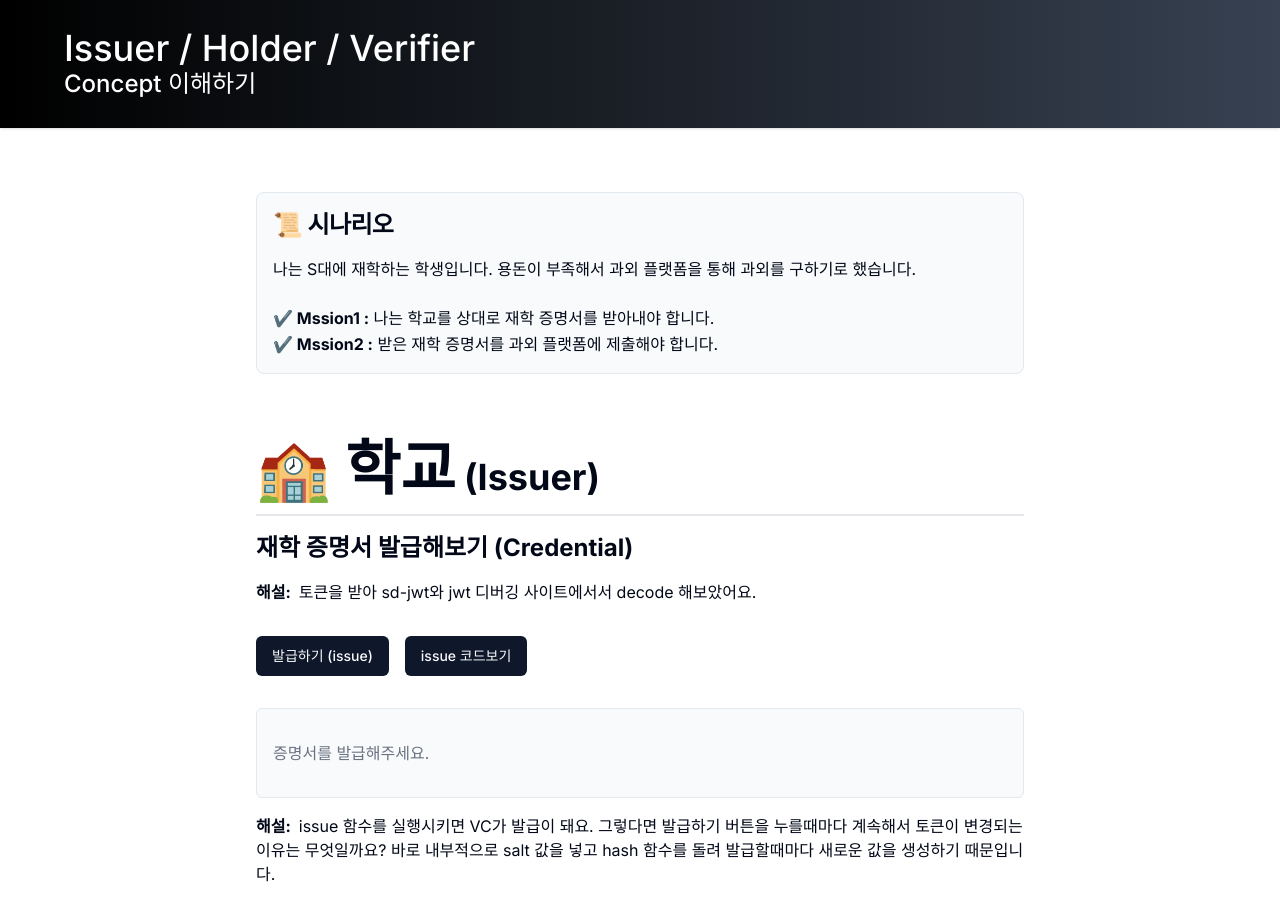
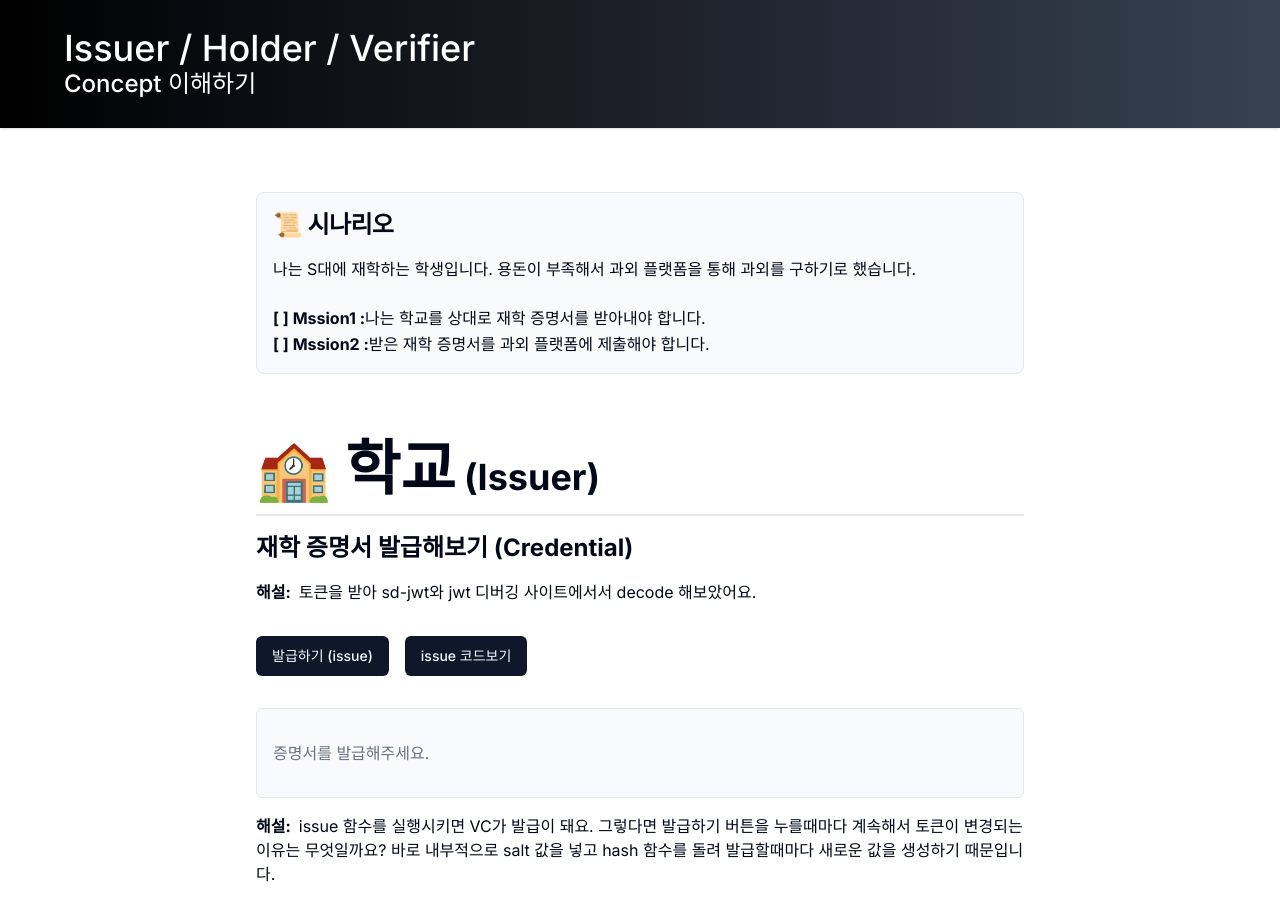
Before and after one commit to yunseorim1116/vc-vp, a Next.js app: page / in a window 1280 px wide. Shown: the top 920 px of the page. Built offline with nearby package versions, Linux system fonts and the light colour scheme.

Commit message:
feat: define step

```diff
--- a/app/page.tsx
+++ b/app/page.tsx
@@ -1,14 +1,21 @@
 "use client";
+
 import { Credential } from "@/components/Credential";
 import { Description } from "@/components/Description";
-import { SdInstance } from "@/components/SdInstance";
+import { Holder } from "@/components/Holder";
+import { Present } from "@/components/Present";
+import { useState } from "react";
 
-export default async function asyncHome() {
+export default function asyncHome() {
+  const [step, setStep] = useState("issue");
+
   return (
     <main className="flex min-h-screen flex-col items-center justify-between p-24">
       <div className="mt-24 w-[48rem]">
-        <Description />
-        <Credential />
+        <Description step={step} />
+        {step === "issue" && <Credential setStep={setStep} />}
+        {step === "holder" && <Holder setStep={setStep} />}
+        {step === "present" && <Present setStep={setStep} />}
       </div>
     </main>
   );
--- a/components/Credential.tsx
+++ b/components/Credential.tsx
@@ -8,7 +8,11 @@ import Link from "next/link";
 import { Explain } from "./common/Explain";
 import "./button.css";
 
-export const Credential = () => {
+export const Credential = ({
+  setStep,
+}: {
+  setStep: (state: string) => void;
+}) => {
   const [credential, setCredential] = useState();
   const [claims, setClaims] = useState();
   const [isCompleteEncode, setIsCompleteEncode] = useState(false);
@@ -55,6 +59,7 @@ export const Credential = () => {
         credential={credential}
         isCompleteEncode={isCompleteEncode}
         claims={claims}
+        setStep={setStep}
       />
     </div>
   );
@@ -113,11 +118,13 @@ interface CredentialStep3Props {
   credential: string | undefined;
   isCompleteEncode: boolean;
   claims: string | undefined;
+  setStep: (state: string) => void;
 }
 export const CredentialStep3 = ({
   credential,
   isCompleteEncode,
   claims,
+  setStep,
 }: CredentialStep3Props) => {
   return (
     <>
@@ -151,7 +158,10 @@ export const CredentialStep3 = ({
             <br />
             이것이 바로 VC입니다.
           </p>
-          <Button className="blinking text-2xl font-bold bg-slate-700 mt-8">
+          <Button
+            className="blinking text-2xl font-bold bg-slate-700 mt-8"
+            onClick={() => setStep("holder")}
+          >
             ➔ NEXT STEP
           </Button>
         </>
--- a/components/Description.tsx
+++ b/components/Description.tsx
@@ -1,7 +1,13 @@
 import React from "react";
 import { Alert, AlertDescription, AlertTitle } from "@/components/ui/alert";
 
-export const Description = () => {
+const isMission1Complete = (step: string) =>
+  step === "holder" || step === "present";
+
+const isMission2Complete = (step: string) =>
+  step !== "holder" && step !== "issue";
+
+export const Description = ({ step }: { step: string }) => {
   return (
     <Alert className="bg-slate-50">
       <AlertTitle className="text-2xl font-bold">📜 시나리오</AlertTitle>
@@ -11,12 +17,16 @@ export const Description = () => {
         <br />
         <br />
         <p>
-          <span className="font-bold">✔️ Mssion1 :</span> 나는 학교를 상대로
-          재학 증명서를 받아내야 합니다.
+          <span className="font-bold">
+            {isMission1Complete(step) ? "[ ✔️ ]" : "[ ]"} Mssion1 :
+          </span>
+          나는 학교를 상대로 재학 증명서를 받아내야 합니다.
         </p>
         <p>
-          <span className="font-bold">✔️ Mssion2 :</span> 받은 재학 증명서를
-          과외 플랫폼에 제출해야 합니다.
+          <span className="font-bold">
+            {isMission2Complete(step) ? "[ ✔️ ]" : "[  ]"} Mssion2 :
+          </span>
+          받은 재학 증명서를 과외 플랫폼에 제출해야 합니다.
         </p>
       </AlertDescription>
     </Alert>
--- /dev/null
+++ b/components/Holder.tsx
@@ -0,0 +1,24 @@
+"use client";
+
+import { Button } from "@/components/ui/button";
+import React from "react";
+
+export const Holder = ({ setStep }: { setStep: (state: string) => void }) => {
+  return (
+    <div>
+      Holder
+      <Button
+        className="blinking text-2xl font-bold bg-slate-700 mt-8 mr-8"
+        onClick={() => setStep("issue")}
+      >
+        ← PREV STEP
+      </Button>
+      <Button
+        className="blinking text-2xl font-bold bg-slate-700 mt-8"
+        onClick={() => setStep("present")}
+      >
+        ➔ NEXT STEP
+      </Button>
+    </div>
+  );
+};
--- /dev/null
+++ b/components/Present.tsx
@@ -0,0 +1,16 @@
+"use client";
+import React from "react";
+import { Button } from "@/components/ui/button";
+export const Present = ({ setStep }: { setStep: (state: string) => void }) => {
+  return (
+    <div>
+      프레젠또
+      <Button
+        className="blinking text-2xl font-bold bg-slate-700 mt-8"
+        onClick={() => setStep("holder")}
+      >
+        ← PREV STEP
+      </Button>
+    </div>
+  );
+};
--- /dev/null
+++ b/components/common/Loading.tsx
@@ -0,0 +1,5 @@
+import React from "react";
+
+export const Loading = () => {
+  return <div>Loading</div>;
+};
```
